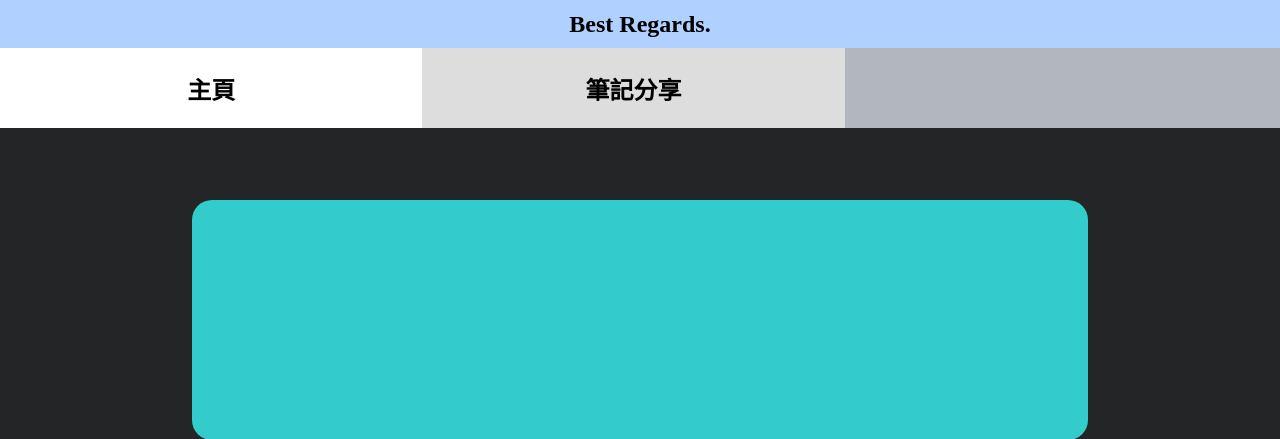
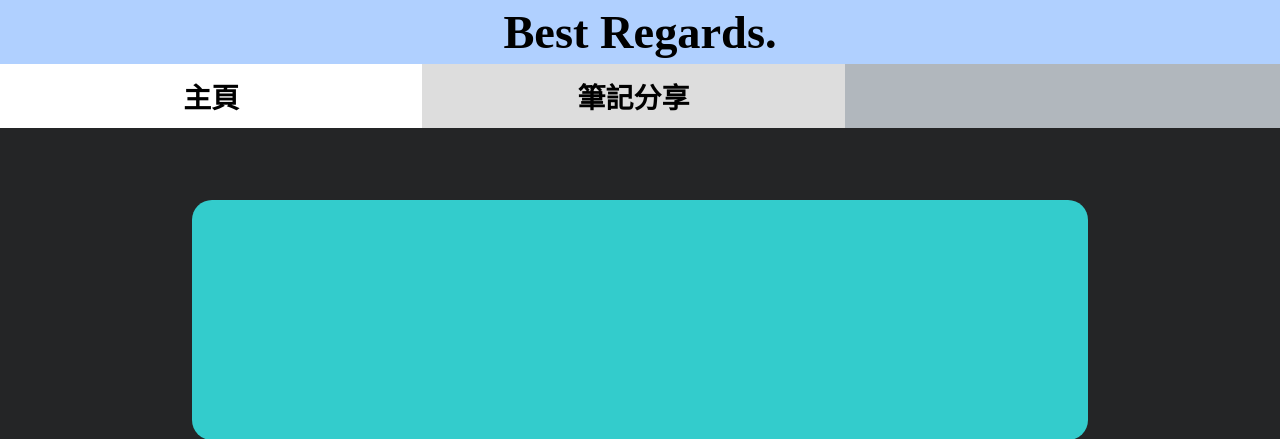
Before and after one commit to LHemon412/bestregards, a PHP site: page /home/page.html in a window 1280 px wide. Shown: the top 439 px of the page. Run offline with PHP 8.4, Linux system fonts and the light colour scheme; data that the repository does not hold is empty.

Commit message:
Adjusted size using 'vmin'

```diff
--- a/home/style.css
+++ b/home/style.css
@@ -11,7 +11,7 @@ body {
 
 /* Heading */
 .heading {
-  height: 6vh;
+  height: 8vmin;
   width: 100%;
   background-color: #b0d0ff;
 }
@@ -22,7 +22,7 @@ body {
   margin: 0;
   font-family: Cooper Black;
   font-weight: bold;
-  font-size: 3vh;
+  font-size: 5.8vmin;
   display: flex;
   justify-content: center;
   align-items: center;
@@ -38,7 +38,7 @@ body {
   padding: 0;
   overflow: hidden;
   width: 100%;
-  height: 10vh;
+  height: 8vmin;
   background-color: #b1b7bd;
 }
 
@@ -61,7 +61,7 @@ li.active a {
   text-decoration: none;
   color: #000;
   background-color: #dddddd;
-  font-size: 3vh;
+  font-size: 3.5vmin;
   font-weight: bold;
 }
 
```
